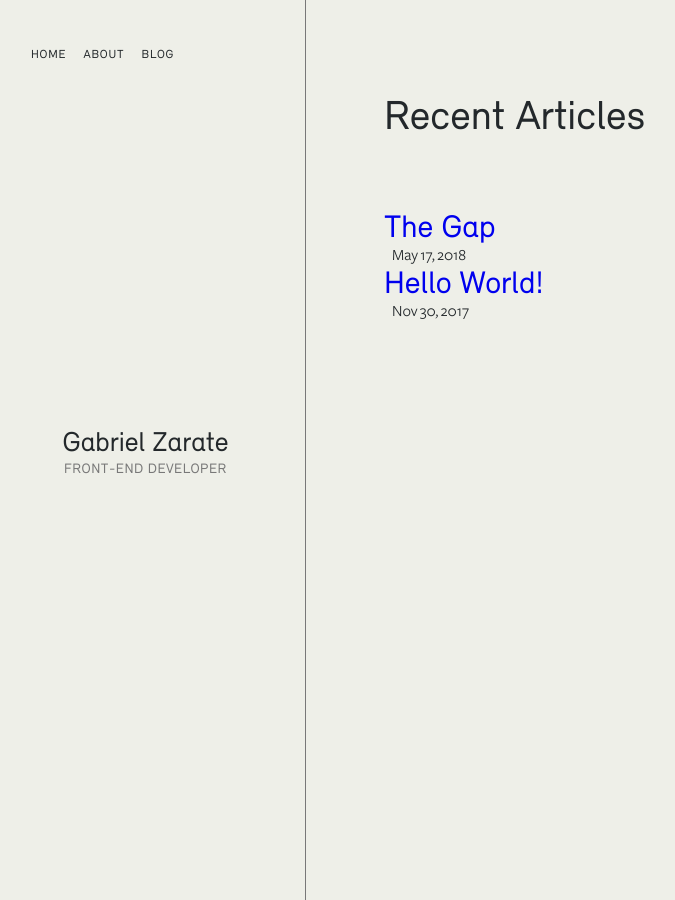
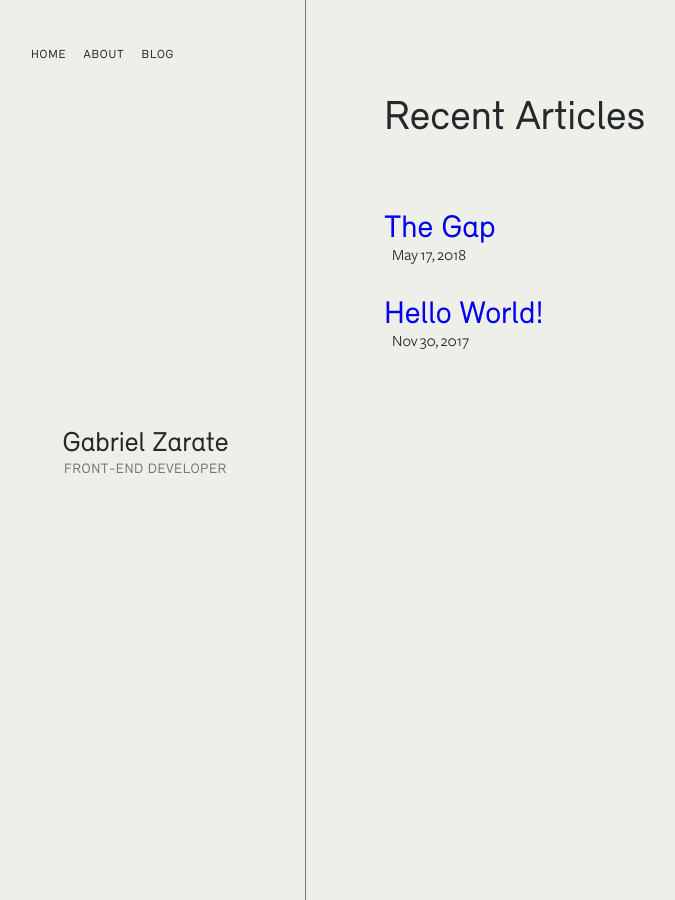
Before and after one commit to gabrielzzarate/gabrielzzarate.blog, a Jekyll site: the page built from index.html, in a window 1280 px wide. Shown: the whole page, without its empty margins (14-689 px from the left). Built offline with Jekyll 4.4.1, drawn with Linux system fonts in a browser that asks for light colours; some web fonts are replaced.

Commit message:
updated featured articles

```diff
--- a/_posts/2018-05-17-the-gap.markdown
+++ b/_posts/2018-05-17-the-gap.markdown
@@ -1,4 +1,3 @@
-# The Gap
 
 ## Fall 2015
 
--- a/_sass/_headings.scss
+++ b/_sass/_headings.scss
@@ -60,3 +60,7 @@
 		}
 	}
 }
+
+.featured-article {
+	padding-bottom: 30px;
+}
```
